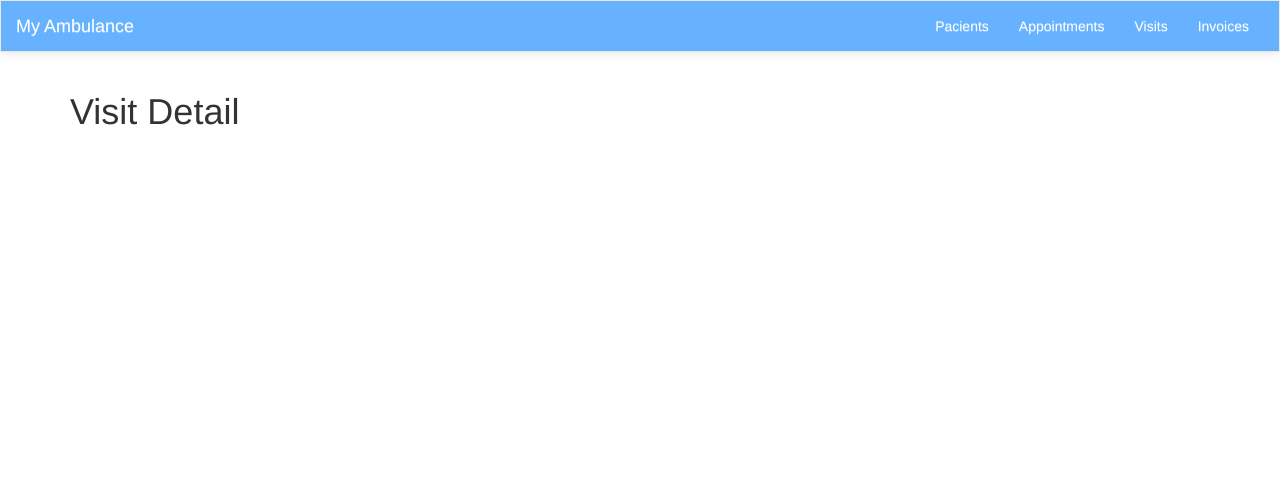
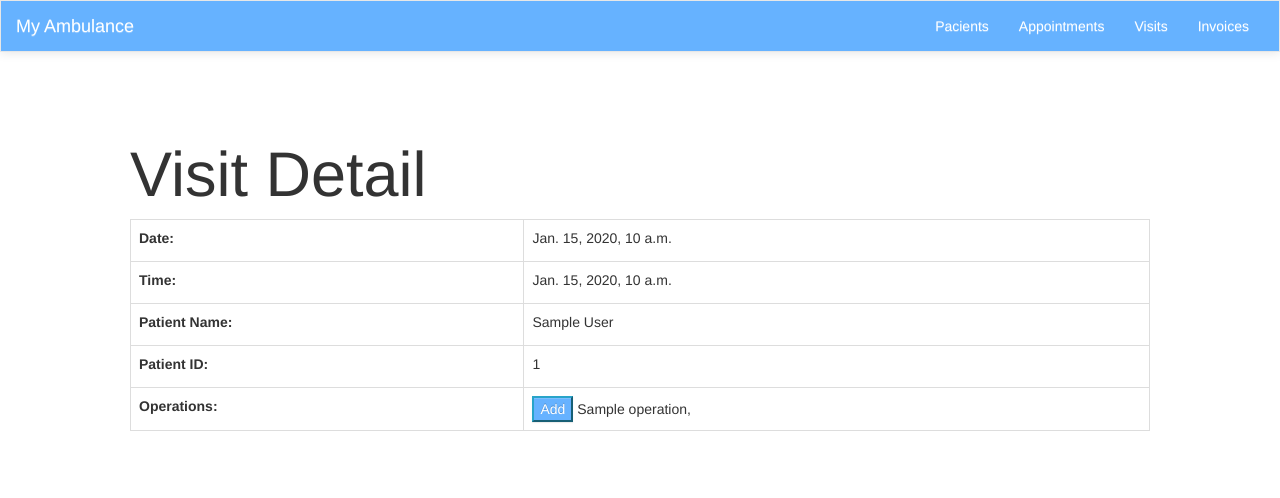
Before and after one commit to JanKoci/IIS-project, a Django app: template IIS_project/visits/templates/visits/visit.html in a window 1280 px wide. Shown: the top 498 px of the page. Run offline with Django 3.2, Linux system fonts and the light colour scheme; the template is opened without the code that fills it: most values are stand-ins (such as "Sample title", 1, 10 or a date in 2020); some libraries are stand-ins or nearby versions.

Commit message:
trying to integrate operations

```diff
--- a/IIS_project/visits/models.py
+++ b/IIS_project/visits/models.py
@@ -1,4 +1,5 @@
 from django.db import models
+from django.urls import reverse
 from patients.models import Patient
 
 # Create your models here.
@@ -15,6 +16,9 @@ class Operation(models.Model):
     id = models.AutoField(primary_key=True)
     name = models.CharField(max_length=40)
     visit_id = models.ForeignKey(Visit, on_delete=models.CASCADE)
+
+    def get_absolute_url(self):
+        return reverse("visits:visit_detail", kwargs={'pk':self.visit_id.pk})
 
 
 class Medicament(models.Model):
--- a/IIS_project/visits/templates/visits/visit.html
+++ b/IIS_project/visits/templates/visits/visit.html
@@ -1,4 +1,36 @@
 {% extends "base.html" %}
 {% block content %}
-    <h1>Visit Detail</h1>
+    <div class="jumbotron">
+        <h1>Visit Detail</h1>
+
+        <table class="table table-bordered">
+            <tr>
+                <td><label>Date:</label></td>
+                <td>{{visit.visit_date}}</td>
+            </tr>
+            <tr>
+                <td><label>Time:</label></td>
+                <td>{{visit.visit_time}}</td>
+            </tr>
+            <tr>
+                <td><label>Patient Name:</label></td>
+                <td>{{visit.patient_id.first_name}} {{visit.patient_id.last_name}}</td>
+            </tr>
+            <tr>
+                <td><label>Patient ID:</label></td>
+                <td>{{visit.patient_id.person_id}}</td>
+            </tr>
+            <tr>
+                <td><label>Operations:</label></td>
+                <td>
+                    <a href="{% url 'visits:operation_create' visit=visit.id %}">
+                        <button class="btn-info">Add</button>
+                    </a>
+                    {% for operation in visit.operation_set.all %}
+                        {{operation.name}},
+                    {% endfor %}
+                </td>
+            </tr>
+        </table>
+    </div>
 {% endblock %}
--- a/IIS_project/visits/templates/visits/visit_form.html
+++ b/IIS_project/visits/templates/visits/visit_form.html
@@ -2,11 +2,13 @@
 {% block content %}
     <div class="jumbotron">
         <h1>Create new visit</h1>
+        <br>
         <br>
         <form method="post">
             {% csrf_token %}
             {{form.as_p}}
             <input type="submit" value="Create" class="btn-info">
         </form>
+
     </div>
 {% endblock %}
--- a/IIS_project/visits/templates/visits/visit_list.html
+++ b/IIS_project/visits/templates/visits/visit_list.html
@@ -42,7 +42,7 @@
                         <td>{{visit.patient_id.first_name}} {{visit.patient_id.last_name}}</td>
                         <td>{{visit.patient_id.person_id}}</td>
                         <td>
-                            <a href="">
+                            <a href="{% url 'visits:visit_detail' pk=visit.pk %}">
                                 <button type="button" class="btn-info">detail</button>
                             </a>
                         </td>
--- a/IIS_project/visits/urls.py
+++ b/IIS_project/visits/urls.py
@@ -7,5 +7,6 @@ urlpatterns = [
     path('', views.VisitListView.as_view(), name='visit_list'),
     path('<int:pk>/', views.VisitDetailView.as_view(), name='visit_detail'),
     path('create/', views.VisitCreateView.as_view(), name='visit_create'),
+    path('operation/create/<int:visit>/', views.OperationCreateView.as_view(), name='operation_create'),
 
 ]
```
Also changed, not shown: IIS_project/visits/templates/visits/operation_form.html (added, +16 -0 lines), IIS_project/visits/views.py (+15 -0 lines).
